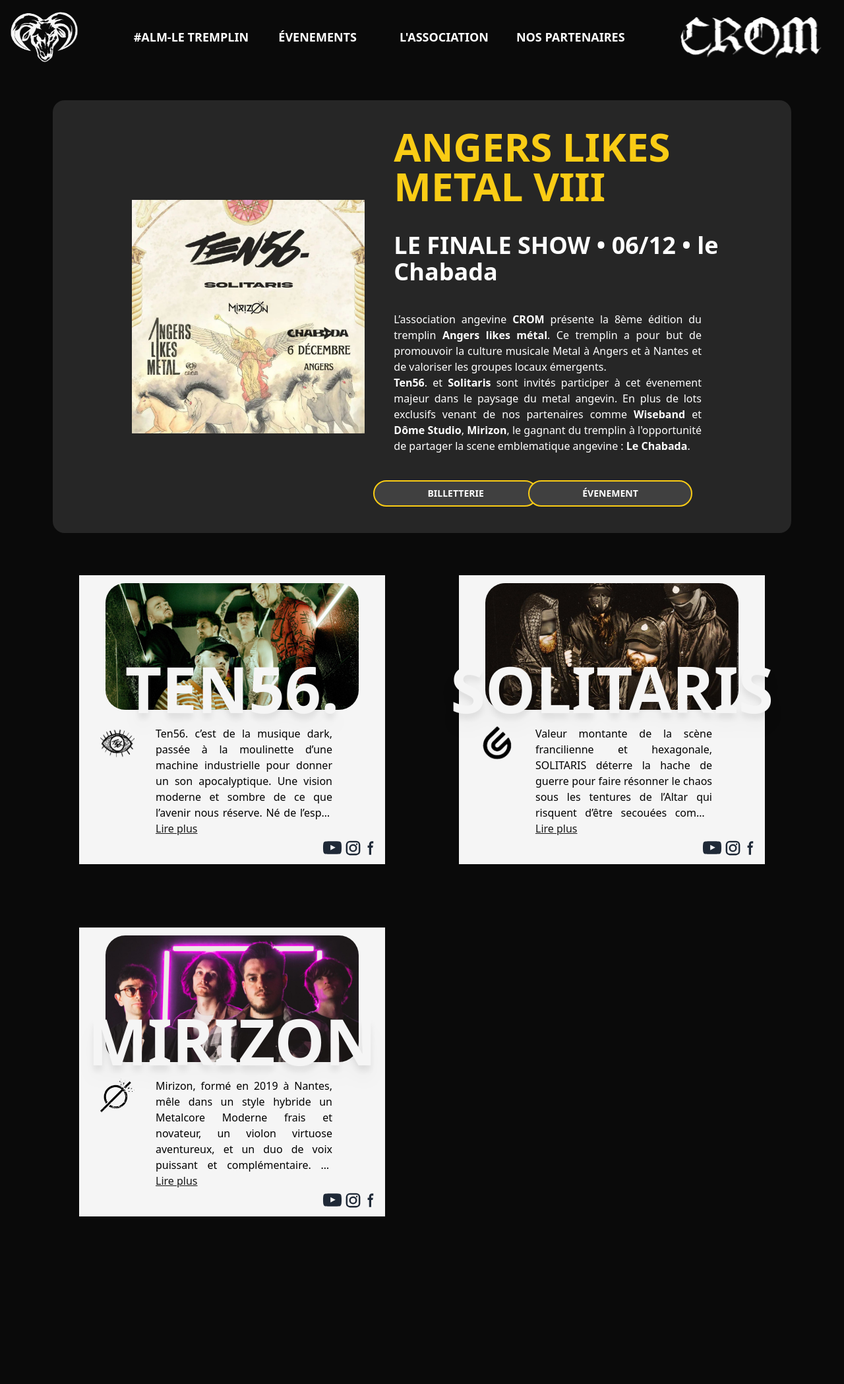
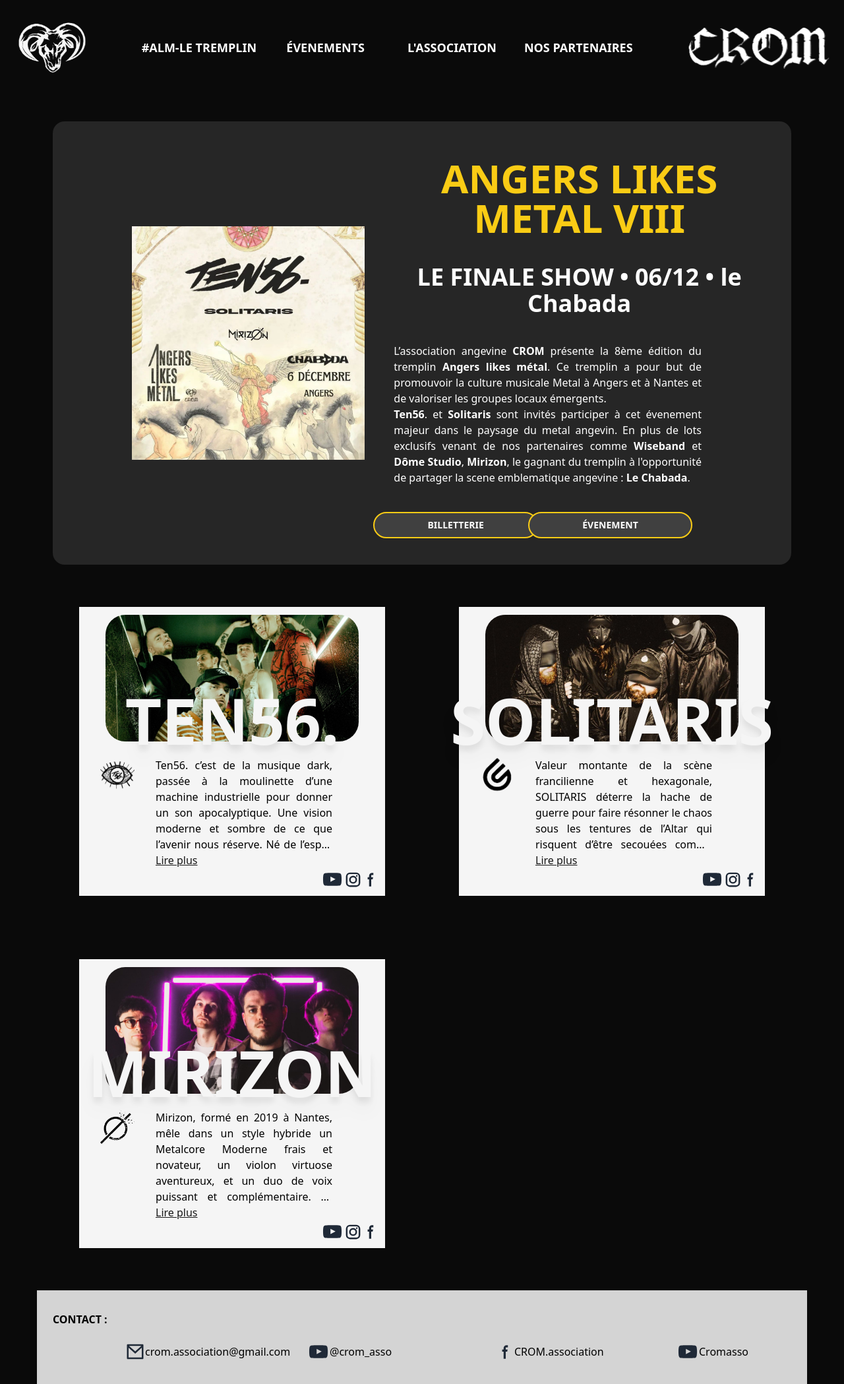
Before and after one commit to Fiona-Rio/crom_association, a React (Vite) app: page / in a window 1280 px wide. Shown: the whole page at 66% size. Before the commit the page ends 1948 px from the top, so only its background shows below. Built offline with nearby package versions, Linux system fonts and the light colour scheme.

Commit message:
responsive mobile first

```diff
--- a/src/App.jsx
+++ b/src/App.jsx
@@ -2,13 +2,14 @@
 import Navbar from './navbar';
 import MainCard from './mainCard';
 import Card from './card';
+import Footer from './footer';
 import groups from './assets/data/groups';
 
 export default function App() {
   return (
     <div>
       <Navbar />
-      <main className='md:px-8 md:py-10 lg:px-14'>
+      <main className='px-5 pt-3 md:px-8 md:pt-10 lg:px-14'>
         <MainCard />
         <section className='grid lg:grid-cols-2 md:gap-x-20 md:gap-y-24 lg:gap-x-28 mx-16 my-16'>
           {groups.map((group) => (
@@ -26,6 +27,7 @@
             />
           ))}
         </section>
+        <Footer />
       </main>
     </div>
   )
--- /dev/null
+++ b/src/footer.jsx
@@ -0,0 +1,43 @@
+import React from "react";
+
+const Footer = () => {
+    return (
+        <div className="bg-neutral-300 px-6 py-8">
+            <h1 className="uppercase font-bold mb-5">contact :</h1>
+            <div className="grid grid-cols-4 text-center">
+                <div className="grid grid-cols-2">
+                    <svg className="justify-self-end self-center w-[30px] h-[30px] text-gray-800 hover:text-yellow-500" xmlns="http://www.w3.org/2000/svg" viewBox="0 0 24 24" fill="currentColor"><path d="M3 3H21C21.5523 3 22 3.44772 22 4V20C22 20.5523 21.5523 21 21 21H3C2.44772 21 2 20.5523 2 20V4C2 3.44772 2.44772 3 3 3ZM20 7.23792L12.0718 14.338L4 7.21594V19H20V7.23792ZM4.51146 5L12.0619 11.662L19.501 5H4.51146Z"></path></svg>
+                    <a className="justify-self-start self-center">
+                        crom.association@gmail.com
+                    </a>
+                </div>
+                <div className="grid grid-cols-2">
+                    <svg className="justify-self-end self-center w-[34px] h-[34px] text-gray-800 hover:text-yellow-500" aria-hidden="true" xmlns="http://www.w3.org/2000/svg" width="24" height="24" fill="currentColor" viewBox="0 0 24 24">
+                        <path fill-rule="evenodd" d="M21.7 8.037a4.26 4.26 0 0 0-.789-1.964 2.84 2.84 0 0 0-1.984-.839c-2.767-.2-6.926-.2-6.926-.2s-4.157 0-6.928.2a2.836 2.836 0 0 0-1.983.839 4.225 4.225 0 0 0-.79 1.965 30.146 30.146 0 0 0-.2 3.206v1.5a30.12 30.12 0 0 0 .2 3.206c.094.712.364 1.39.784 1.972.604.536 1.38.837 2.187.848 1.583.151 6.731.2 6.731.2s4.161 0 6.928-.2a2.844 2.844 0 0 0 1.985-.84 4.27 4.27 0 0 0 .787-1.965 30.12 30.12 0 0 0 .2-3.206v-1.516a30.672 30.672 0 0 0-.202-3.206Zm-11.692 6.554v-5.62l5.4 2.819-5.4 2.801Z" clip-rule="evenodd" />
+                    </svg>
+                    <a className="justify-self-start self-center">
+                        @crom_asso
+                    </a>
+                </div>
+                <div className="grid grid-cols-2">
+                    <svg className="justify-self-end self-center w-[26px] h-[26px] text-gray-800 hover:text-yellow-500" aria-hidden="true" xmlns="http://www.w3.org/2000/svg" width="24" height="24" fill="currentColor" viewBox="0 0 24 24">
+                        <path fill-rule="evenodd" d="M13.135 6H15V3h-1.865a4.147 4.147 0 0 0-4.142 4.142V9H7v3h2v9.938h3V12h2.021l.592-3H12V6.591A.6.6 0 0 1 12.592 6h.543Z" clip-rule="evenodd" />
+                    </svg>
+                    <a className="justify-self-start self-center">
+                        CROM.association
+                    </a>
+                </div>
+                <div className="grid grid-cols-2">
+                    <svg className="justify-self-end self-center w-[34px] h-[34px] text-gray-800 hover:text-yellow-500" aria-hidden="true" xmlns="http://www.w3.org/2000/svg" width="24" height="24" fill="currentColor" viewBox="0 0 24 24">
+                        <path fill-rule="evenodd" d="M21.7 8.037a4.26 4.26 0 0 0-.789-1.964 2.84 2.84 0 0 0-1.984-.839c-2.767-.2-6.926-.2-6.926-.2s-4.157 0-6.928.2a2.836 2.836 0 0 0-1.983.839 4.225 4.225 0 0 0-.79 1.965 30.146 30.146 0 0 0-.2 3.206v1.5a30.12 30.12 0 0 0 .2 3.206c.094.712.364 1.39.784 1.972.604.536 1.38.837 2.187.848 1.583.151 6.731.2 6.731.2s4.161 0 6.928-.2a2.844 2.844 0 0 0 1.985-.84 4.27 4.27 0 0 0 .787-1.965 30.12 30.12 0 0 0 .2-3.206v-1.516a30.672 30.672 0 0 0-.202-3.206Zm-11.692 6.554v-5.62l5.4 2.819-5.4 2.801Z" clip-rule="evenodd" />
+                    </svg>
+                    <a className="justify-self-start self-center">
+                        Cromasso
+                    </a>
+                </div>
+            </div>
+        </div>
+    )
+}
+
+export default Footer;
--- a/src/mainCard.jsx
+++ b/src/mainCard.jsx
@@ -4,17 +4,17 @@
 const mainCard = () => {
     return (
         <section>
-            <div className="bg-neutral-800 text-white selection:bg-yellow-400 selection:text-stone-800 rounded-[18px] md:m-2 lg:mx-6 md:px-10 md:py-10 md:mb-36 lg:py-10 lg:my-0 grid md:grid-cols-10 lg:grid-cols-12 md:gap-x-8 lg:gap-x-0 justify-center items-center">
+            <div className="bg-neutral-800 text-white selection:bg-yellow-400 selection:text-stone-800 rounded-[18px] p-8 md:m-2 lg:mx-6 md:px-10 md:py-10 md:mb-36 lg:py-10 lg:my-0 grid md:grid-cols-10 lg:grid-cols-12 md:gap-x-8 lg:gap-x-0  justify-center items-center">
                 <div className="md:col-span-4 lg:col-span-5 lg:ml-20">
-                    <img src={Affiche} alt="affiche du 6 décembre 2024" className="max-h-128" />
+                    <img src={Affiche} alt="affiche du 6 décembre 2024" className="justify-self-center max-h-72 md:max-h-128 lg:max-h-128" />
                 </div>
-                <div className="md:col-start-5 md:col-end-11 lg:col-start-6 lg:col-end-13 lg:pl-11">
-                    <div className="grid grid-rows-5(auto) md:gap-y-6 lg:gap-y-10">
+                <div className="mt-4 md:col-start-5 md:col-end-11 lg:col-start-6 lg:col-end-13 lg:pl-11">
+                    <div className="grid grid-rows-5(auto) gap-y-5 md:gap-y-6 lg:gap-y-10">
                         <div>
-                            <h1 className="uppercase md:text-4xl lg:text-6xl font-bold text-yellow-400">angers likes metal VIII</h1>
+                            <h1 className="uppercase text-3xl text-center md:text-4xl lg:text-6xl font-bold text-yellow-400">angers likes metal VIII</h1>
                         </div>
                         <div>
-                            <h2 className="font-bold md:text-lg lg:text-4xl">LE FINALE SHOW
+                            <h2 className="font-bold text-lg text-center md:text-lg lg:text-4xl">LE FINALE SHOW
                                 •
                                 06/12
                                 •
@@ -25,14 +25,14 @@
                             <br />
                             <strong>Ten56</strong>. et <strong>Solitaris</strong> sont invités participer à cet évenement majeur dans le paysage du metal angevin. En plus de lots exclusifs venant de nos partenaires comme <strong>Wiseband</strong> et <strong>Dôme Studio</strong>, <strong>Mirizon</strong>, le gagnant du tremplin à l'opportunité de partager la scene emblematique angevine : <strong>Le Chabada</strong>.
                         </div>
-                        <div className="grid md:grid-col-2 lg:grid-cols-12">
+                        <div className="grid grid-cols-2 md:grid-col-2 lg:grid-cols-12">
                             <a href="https://www.helloasso.com/associations/crom/evenements/angers-likes-metal-final-show"
-                                className="lg:col-span-2  lg:col-start-2 rounded-full border-solid border-2 border-yellow-400 bg-neutral-700 hover:bg-yellow-400 hover:text-neutral-700 hover:scale-105 md:px-10 md:py-2 lg:px-20 lg:py-2 uppercase font-bold md:text-sm md:place-self-center"
+                                className="lg:col-span-2  lg:col-start-2 rounded-full border-solid border-2 border-yellow-400 bg-neutral-700 hover:bg-yellow-400 hover:text-neutral-700 hover:scale-105 md:px-10 md:py-2 lg:px-20 lg:py-2 uppercase text-center justify-self-center px-7 py-1 font-bold text-sm md:text-sm md:place-self-center"
                             >
                                 billetterie
                             </a>
                             <a href="https://www.facebook.com/events/987891515640210/?acontext=%7B%22event_action_history%22%3A[]%7D"
-                                className="lg:col-span-2 md:col-start-2 lg:col-start-7 rounded-full border-solid border-2 border-yellow-400 bg-neutral-700 hover:bg-yellow-400 hover:text-neutral-700 hover:scale-105 md:px-10 md:py-2 lg:px-20 lg:py-2 uppercase font-bold md:text-sm md:place-self-center"
+                                className="lg:col-span-2 md:col-start-2 lg:col-start-7 rounded-full border-solid border-2 border-yellow-400 bg-neutral-700 hover:bg-yellow-400 hover:text-neutral-700 hover:scale-105 md:px-10 md:py-2 lg:px-20 lg:py-2 uppercase text-center justify-self-center px-7 py-1 font-bold text-sm md:text-sm md:place-self-center"
                             >
                                 évenement
                             </a>
--- a/src/navbar.jsx
+++ b/src/navbar.jsx
@@ -5,18 +5,18 @@
 
 const Navbar = () => {
     return (
-        <nav className="text-white bg-neutral-950 font-bold  md:text-xs lg:text-lg uppercase grid grid-flow-col items-center sm:py-2 sm:px-2 py-6 px-14">
+        <nav className="text-white bg-neutral-950 font-bold text-xs md:text-sm lg:text-lg uppercase grid grid-flow-col items-center sm:px-5 py-6 px-14">
             <a href="/" className="">
-                <img src={logoBuffle} alt="logo buffle" className="sm:max-h-16 md:max-h-12 lg:max-h-24" />
+                <img src={logoBuffle} alt="logo buffle" className="max-h-16 sm:max-h-16 md:max-h-12 lg:max-h-24" />
             </a>
-            <div className="grid md:grid-cols-4 lg:grid-cols-4 justify-items-center">
+            <div className="grid gap-y-2 md:grid-cols-4 lg:grid-cols-4 justify-items-center">
                 <a href="/tremplin" className="hover:underline underline-offset-4">#ALM-le tremplin</a>
                 <a href="/about" className="hover:underline underline-offset-4">évenements</a>
                 <a href="/association" className="hover:underline underline-offset-4">l'association</a>
                 <a href="/partenaires" className="hover:underline underline-offset-4">nos partenaires</a>
             </div>
             <a href="/" className="place-items-end">
-                <img src={logoCROM} alt="logo CROM" className="sm:max-h-8 md:max-h-6 lg:max-h-16 pr-6" />
+                <img src={logoCROM} alt="logo CROM" className="max-h-8 sm:max-h-8 md:max-h-6 lg:max-h-16" />
             </a>
         </nav>
     );
```
